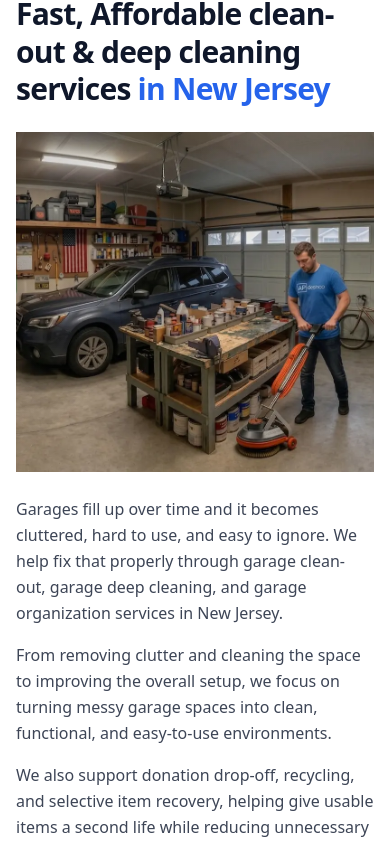
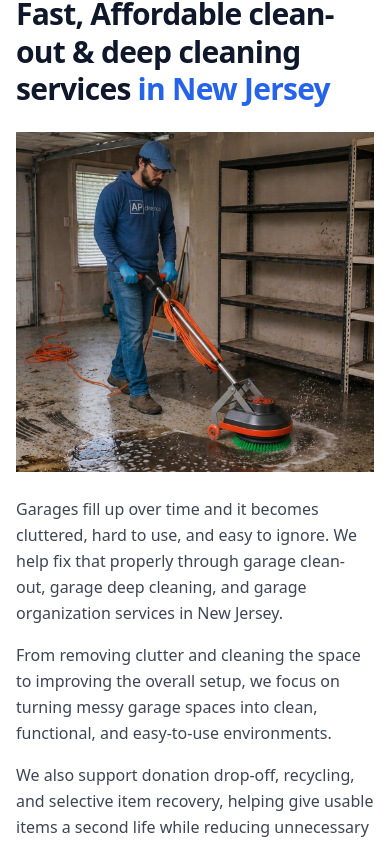
Before and after one commit to website-vikreta/apcleanco, a Next.js app: page / in a window 390 px wide. Shown: the part 1898-2744 px from the top of the page. Built offline with nearby package versions, Linux system fonts and the light colour scheme; no server answers.

Commit message:
udpated the chagnes

```diff
--- a/components/Home/AboutSection.tsx
+++ b/components/Home/AboutSection.tsx
@@ -117,7 +117,7 @@ export default function AboutSection() {
             >
               <div className="absolute inset-0">
                 <Image
-                  src="/about-us.webp"
+                  src="/services/power-washing.jpeg"
                   alt="AP Clean Co team removing junk"
                   fill
                   sizes="100vw"
@@ -188,7 +188,7 @@ export default function AboutSection() {
             >
               <div className="absolute inset-0">
                 <Image
-                  src="/about-us.webp"
+                  src="/services/power-washing.jpeg"
                   alt="AP Clean Co team removing junk"
                   fill
                   sizes="40vw"
--- a/components/Home/EcoFlywheel.tsx
+++ b/components/Home/EcoFlywheel.tsx
@@ -406,20 +406,23 @@ export default function EcoFlywheel() {
 
         {/* ── Impact bar ───────────────────────────────────────────────── */}
         <div
-          className="eco-impact-bar bg-primary-700 rounded-2xl overflow-hidden grid grid-cols-2 lg:grid-cols-4 gap-px"
+          className="eco-impact-bar rounded-2xl overflow-hidden grid grid-cols-2 lg:grid-cols-4 gap-px"
+          style={{ backgroundColor: 'rgb(11, 31, 23)' }}
           role="list"
           aria-label="Our eco impact pillars"
         >
           {IMPACT_PILLARS.map(({ label, desc }) => (
             <div
               key={label}
-              className="impact-pillar bg-primary-900 px-5 py-5 lg:py-6 text-center"
+              className="impact-pillar px-5 py-5 lg:py-6 text-center"
               role="listitem"
             >
               <p className="font-bold text-white text-sm lg:text-[0.9375rem] mb-1 leading-snug">
                 {label}
               </p>
-              <p className="text-primary-300 text-xs leading-snug">{desc}</p>
+              <p className="text-xs leading-snug" style={{ color: 'rgb(95, 154, 134)' }}>
+                {desc}
+              </p>
             </div>
           ))}
         </div>
```
